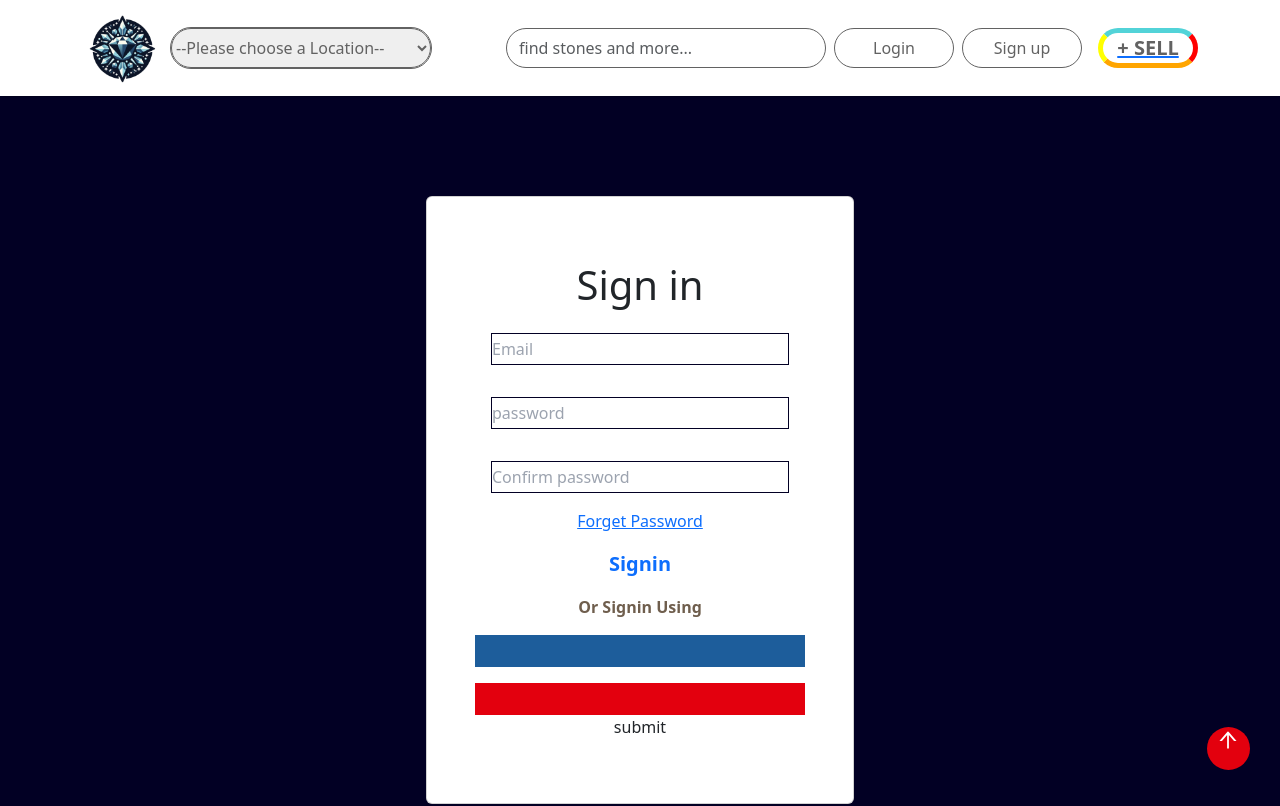
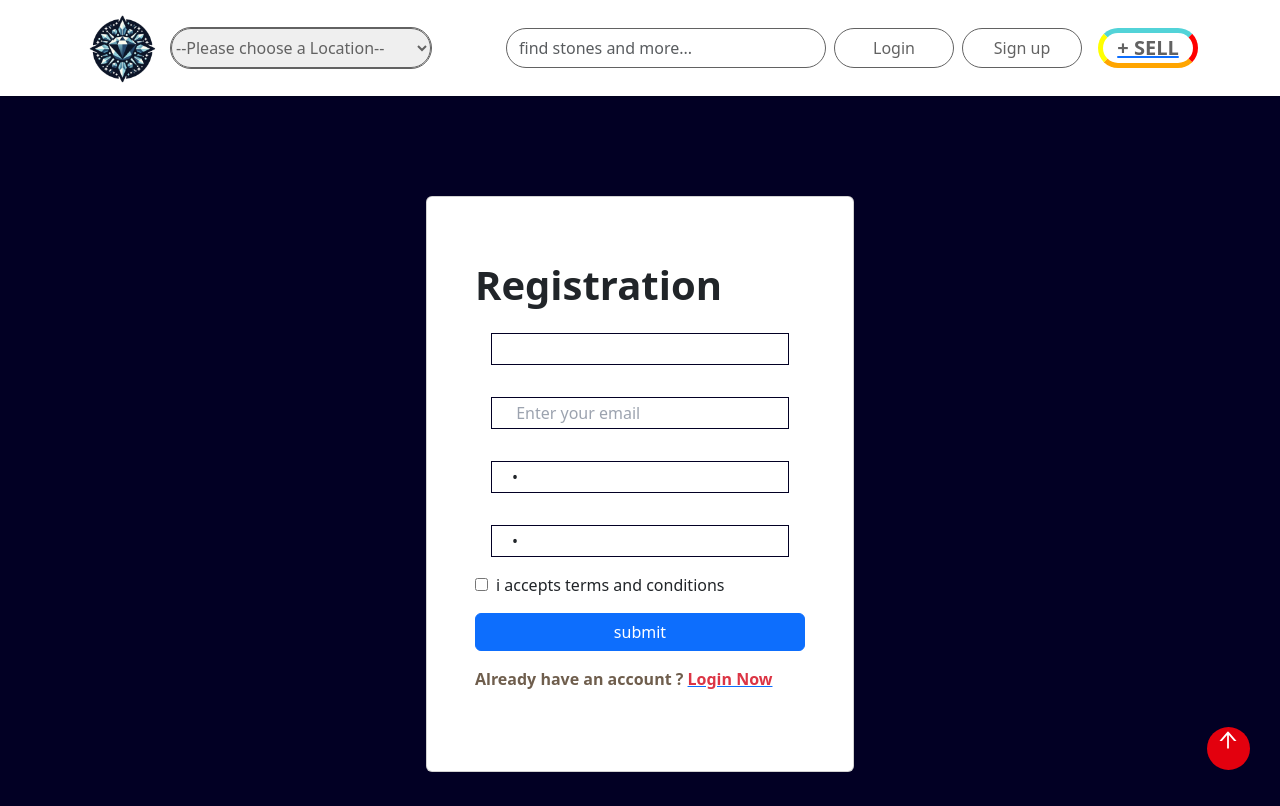
Before and after one commit to sunnykhan12345/gamestones_website, a React (Create React App) app: page /signin in a window 1280 px wide. Shown: the top 806 px of the page. Built offline with nearby package versions, Linux system fonts and the light colour scheme.

Commit message:
change loginform

```diff
--- a/src/Component/Header/Header.css
+++ b/src/Component/Header/Header.css
@@ -110,6 +110,11 @@ form .serch {
 
 /* Responsive Design for Search Form */
 @media(max-width:500px) {
+    .nn{
+        /* background-color: red !important;
+        display: block;
+        flex-direction: column; */
+    }
     form .serch {
         width: 10rem;
         height: 40px;
--- a/src/Component/Header/Header.jsx
+++ b/src/Component/Header/Header.jsx
@@ -27,7 +27,7 @@ const Header = () => {
           <Navbar.Toggle aria-controls="navbarScroll" id="toggler" />
           <Navbar.Collapse id="navbarScroll">
             <Nav
-              className="me-auto my-2 my-lg-0"
+              className="me-auto my-2 my-lg-0 nn"
               style={{ maxHeight: "100px" }}
               navbarScroll
             >
--- a/src/Component/Login/Login.css
+++ b/src/Component/Login/Login.css
@@ -29,15 +29,16 @@ h1 {
 
 }
 
-.card .card-body input {
+.card .card-body .input {
     width: 298px;
     height: 32px;
     margin: 1rem;
+    padding-left: 1.25rem;
 
 
 }
 
-.card .card-body input :focus {
+.card .card-body .input :focus {
     background-color: var(--brown-color);
 }
 
--- a/src/Component/Login/Login.jsx
+++ b/src/Component/Login/Login.jsx
@@ -14,12 +14,13 @@ const Login = () => {
 
       const handleSubmit = (e) =>{
           e.preventDefault();
-          Axios.post("https://jsonplaceholder.typicode.com/posts", {
-            username,
-            email,
-            password
+          Axios.post("https://642343da77e7062b3e2ee702.mockapi.io/formdata", {
+            username:username,
+            email:email,
+            password:password
         }).then((res)=>{
               console.log(res)
+              alert(res)
 
         })
       }
@@ -35,32 +36,18 @@ const Login = () => {
                   <form action="">
                     <h1>Login</h1>
 
-                    <input type="text" value={username} onChange={(e) => setUserName(e.target.value)} placeholder="UserName" name="username" />
+                    <input type="text" value={username} onChange={(e) => setUserName(e.target.value)} placeholder="Enter userName" name="username" className='input'  />
                     <br />
 
-                    <input type="email"value={email} onChange={(e) => setEmail(e.target.value)}  placeholder="Email" name="email" />
+                    <input type="email"value={email} onChange={(e) => setEmail(e.target.value)}  placeholder="Enter your email" name="email" className='input'  />
                     <br />
 
-                    <input type="password" value={password} onChange={(e) => setPassword(e.target.value)} placeholder="password" name="pass" />
+                    <input type="password" value={password} onChange={(e) => setPassword(e.target.value)} placeholder="Enter your password" name="pass" className='input' />
                     <br />
 
-                    <div className="flex-end">
-                      <a href="#">Forget Password</a>
+                    <div className="d-grid mt-3">
+                    <button type="submit" className="btn btn-primary">submit</button>
                     </div>
-                    <div className="login-btn">
-                      <a href="#" type="submit">Login</a>
-                    </div>
-                    <p className="text">Or Login Using</p>
-
-                    <div className="alt-login">
-                      <div className="facebook">
-                        <AiFillFacebook />
-                      </div>
-                      <div className="google">
-                        <AiFillGoogleSquare />
-                      </div>
-                    </div>
-                    <button type="submit">submit</button>
                   </form>
                 </div>
 
--- a/src/Component/Section/Section A/Section_A.css
+++ b/src/Component/Section/Section A/Section_A.css
@@ -55,6 +55,7 @@ html {
     background-color: black;
     padding: 5px 0;
     opacity: 0.5;
+    width: 200px;
 }
 .about_section h4:hover{
     color: #e3000e;
@@ -88,6 +89,8 @@ html {
        /* display: inline-block; */
         padding: 5px 0;
         opacity: 0.5;
+        width: 260px;
+        margin: auto;
     }
     .about_section h2{
         text-align: center !important;
--- a/src/Component/footer/Footer.jsx
+++ b/src/Component/footer/Footer.jsx
@@ -54,7 +54,7 @@ const Footer = () => {
               <div className="text-center">
                 <h5>Order Now</h5>
                 <p>peshawar forest bazar kpk</p>
-                <p className="calling">03085342445</p>
+                <p className="calling"></p>
               </div>
             </Col>
             <Col sm={6} lg={3} className="mb-4 mb-lg-0">
--- a/src/signin/Signin.jsx
+++ b/src/signin/Signin.jsx
@@ -1,50 +1,56 @@
-import React from 'react'
+import React,{useState} from 'react'
 import { Row, Col,Container } from 'react-bootstrap'
 import { Link } from 'react-router-dom'
-
+import { Axios } from 'axios'
 
 const Signin = () => {
+  const[username, setUserName] = useState(" ");
+  const[email,setEmail] = useState(" ");
+  const[password, setPassword] = useState(" ");
+  const[confirmpassword, setConfirmPassword] = useState(" ");
+
+      const handleSubmit = (e) =>{
+          e.preventDefault();
+          Axios.post("https://642343da77e7062b3e2ee702.mockapi.io/formdata", {
+            username:username,
+            email:email,
+            password:password
+        }).then((res)=>{
+              console.log(res)
+              alert(res)
+
+        })
+      }
   return (
     <>
-       <form>
+       <form onSubmit={handleSubmit}>
       <section id="login">
         <Container className="login">
-          <Row className="text-center">
+          <Row className="">
             <Col>
               <div className="card">
                 <div className="card-body">
                   <form action="">
-                    <h1>Sign in</h1>
-
-                    {/* <input type="text" placeholder="UserName" name="username" />
+                    <h1 className='fw-bold'>Registration</h1>
+                       <input type="text" placeholder="Enter your name" name="name" className='input' value={username} onChange={(e) => setUserName(e.target.value)}/>
                     <br />
-                     */}
-                    <input type="email" placeholder="Email" name="email" />
+                    <input type="email" placeholder=" Enter your email" name="email" className='input'  value={email} onChange={(e) => setEmail(e.target.value)} />
                     <br />
 
-                    <input type="password"  placeholder="password" name="pass" />
+                    <input type="password"  placeholder="Create password" name="pass"  className='input'  value={password} onChange={(e) => setPassword(e.target.value)}/>
                     <br />
 
-                    <input type="password"  placeholder="Confirm password" name="pass" />
+                    <input type="password"  placeholder="Confirm password" name="pass" className='input'  value={confirmpassword} onChange={(e) => setConfirmPassword(e.target.value)} />
                     <br />
 
-                    <div className="flex-end">
-                      <a href="#">Forget Password</a>
+                    <div className="checkbox">
+                    <input type="checkbox" class="form-check-input" id="exampleCheck1" className='mr-2'/>
+                      <label class="form-check-label" for="exampleCheck1">i accepts terms and conditions </label>
                     </div>
-                    <div className="login-btn">
-                      <a href="#" type="submit">Signin</a>
+                    <div className='d-grid mt-3 mb-3'>
+                    <button type="submit" className='btn btn-primary'>submit</button>
                     </div>
-                    <p className="text">Or Signin Using</p>
-
-                    <div className="alt-login">
-                      <div className="facebook">
-
-                      </div>
-                      <div className="google">
-
-                      </div>
-                    </div>
-                    <button type="submit">submit</button>
+                    <p>Already have an account ? <Link to="/login"><span className='text-danger fw-bolder'>Login Now</span></Link></p>
                   </form>
                 </div>
 
```
